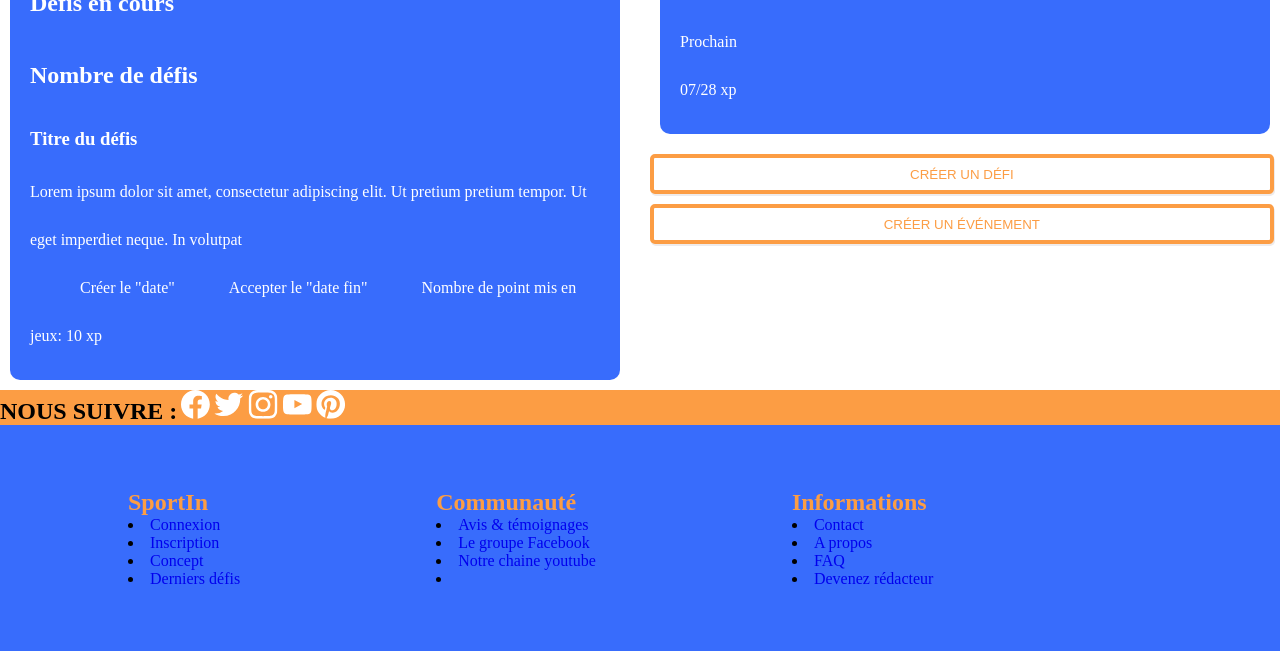
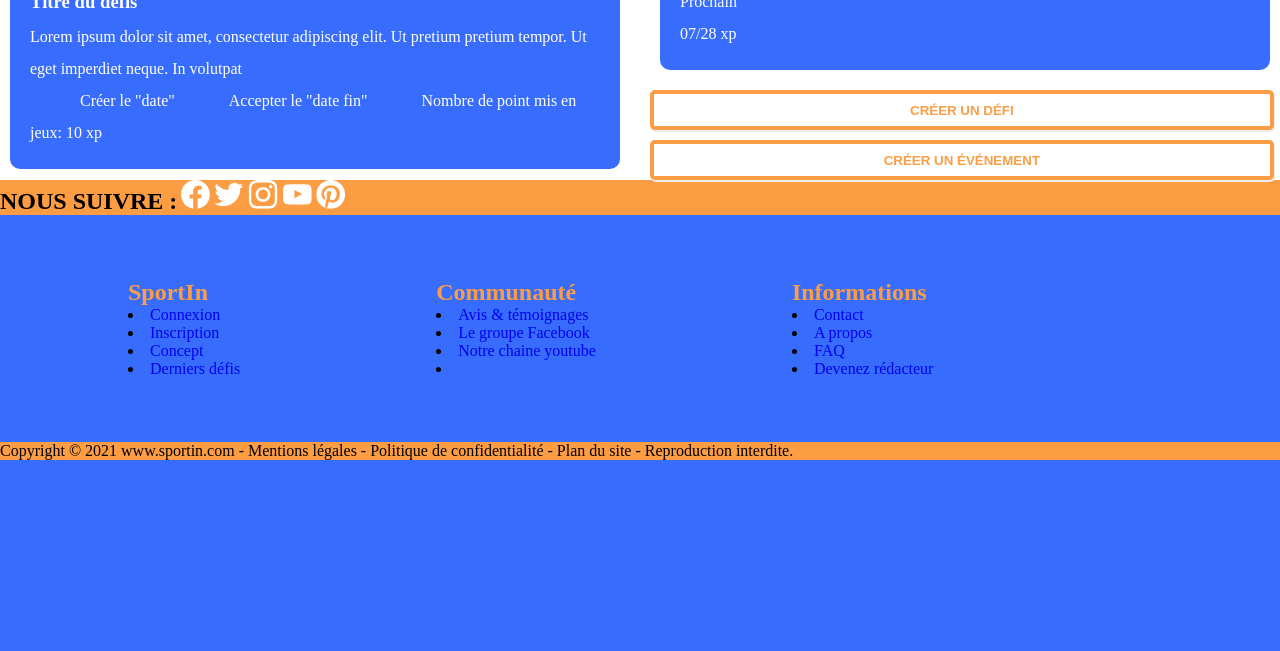
Before and after one commit to sofi-lo/sportIn, a Symfony app: template templates/membre/index.html.twig in a window 1280 px wide. Shown: the part 979-1630 px from the top of the page. After the commit the page ends 1439 px from the top, so only its background shows below. Run offline with Twig, Linux system fonts and the light colour scheme; the template is opened without the code that fills it, so the values that code supplies are empty; some libraries are stand-ins or nearby versions.

Commit message:
css suite

```diff
--- a/public/css/styles_sophie.css
+++ b/public/css/styles_sophie.css
@@ -82,7 +82,7 @@
     margin: 10px 10px;
     padding: 20px;
     color: white;
-    line-height: 3;
+    line-height: 2;
 }
 
 
@@ -108,6 +108,5 @@
 .bouton_creer a{
     color:  #FC9D44;
     text-transform: uppercase;
-
-
+    font-weight: bold;
 }
```
